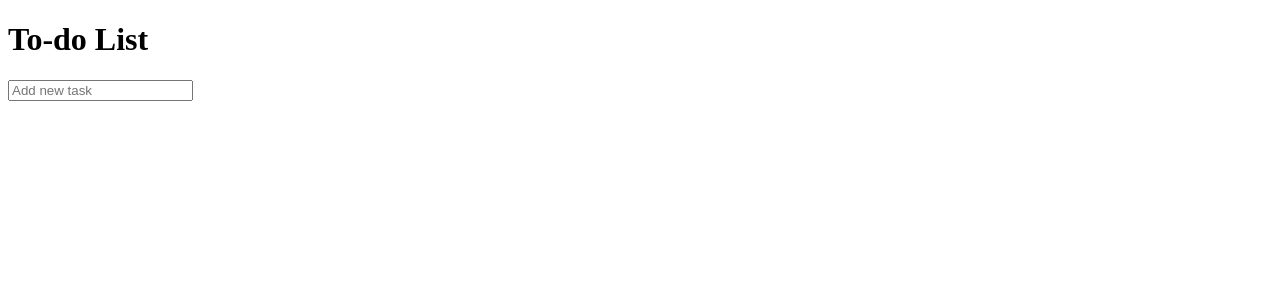
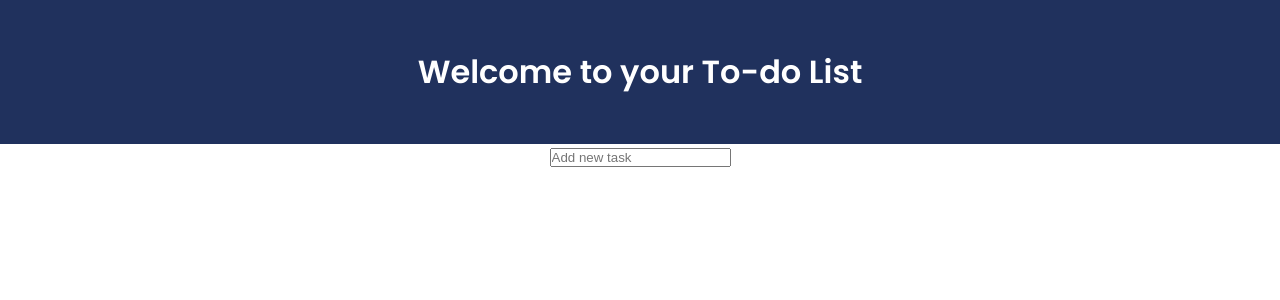
Before and after one commit to surzhylan/toDoList, a React (Create React App) app: page / in a window 1280 px wide. Shown: the top 300 px of the page. Built offline with nearby package versions, Linux system fonts and the light colour scheme.

Commit message:
stylization added

```diff
--- a/src/App.js
+++ /dev/null
@@ -1,14 +0,0 @@
-import ToDoHeader from "./components/todo-header/to-do-header";
-import TodoList from "./components/todo-list/TodoList";
-
-
-const App = () => {
-    return (
-        <div>
-            <ToDoHeader/>
-            <TodoList/>
-        </div>
-    )
-}
-
-export default App;
--- /dev/null
+++ b/src/components/app/App.js
@@ -0,0 +1,15 @@
+import AppHeader from "../todo-header/AppHeader";
+import TodoList from "../todo-list/TodoList";
+import styles from "./App.module.css"
+
+
+const App = () => {
+    return (
+        <div className={styles.wrapper}>
+            <AppHeader/>
+            <TodoList/>
+        </div>
+    )
+}
+
+export default App;
--- /dev/null
+++ b/src/components/app/App.module.css
@@ -0,0 +1,17 @@
+@import url('https://fonts.googleapis.com/css2?family=Poppins:wght@400;600&display=swap');
+
+*{
+    padding: 0;
+    margin: 0;
+}
+
+body{
+    justify-content: center;
+    font-family: 'Poppins', sans-serif;
+}
+
+.wrapper{
+    display: flex;
+    justify-content: center;
+    flex-wrap: wrap;
+}
--- /dev/null
+++ b/src/components/todo-header/AppHeader.js
@@ -0,0 +1,11 @@
+import styles from './AppHeader.module.css'
+
+const AppHeader = () => {
+    return (
+        <div className={styles.wrapper}>
+            <h1 className={styles.message}>Welcome to your To-do List</h1>
+        </div>
+    )
+}
+
+export default AppHeader
--- /dev/null
+++ b/src/components/todo-header/AppHeader.module.css
@@ -0,0 +1,12 @@
+.wrapper {
+    padding: 3rem;
+    color: white;
+    width: 100%;
+    display: block;
+    background: #20315D;
+    justify-content: center;
+    text-align: center;
+}
+
+.message {
+}
--- a/src/components/todo-header/to-do-header.js
+++ /dev/null
@@ -1,5 +0,0 @@
-const AppHeader = () => {
-    return <h1>To-do List</h1>
-}
-
-export default AppHeader
--- a/src/components/todo-item/ToDoListItem.js
+++ b/src/components/todo-item/ToDoListItem.js
@@ -1,5 +1,6 @@
 
 const ToDoListItem = ({task, onDeleteTask, onEditTask}) => {
+
     return (
         <div className='todo-item' key={task.id}>
             <span>{task.isCompleted}</span>
--- a/src/components/todo-list/TodoList.js
+++ b/src/components/todo-list/TodoList.js
@@ -4,7 +4,6 @@ import AddTaskForm from "../AddTaskForm";
 
 const TodoList = () => {
     const [tasks, setTask] = useState([])
-
     const addTask = (title) => {
         if (title) {
             const newTask = {
--- a/src/index.js
+++ b/src/index.js
@@ -1,5 +1,5 @@
 import React from 'react';
 import ReactDOM from 'react-dom';
-import App from "./App";
+import App from "./components/app/App";
 
 ReactDOM.render(<App/>, document.getElementById('root'))
```
